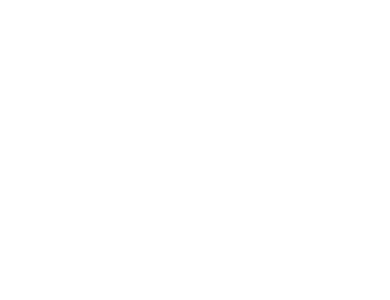
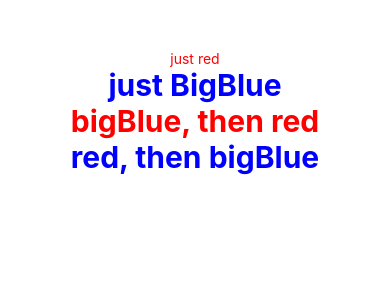
Before and after one commit to ytkt/ReactNativePlayground, a React Native app: screen / in a window 390 px wide. Shown: the top 300 px of the page. Built offline with nearby package versions, Linux system fonts and the light colour scheme.

Commit message:
Learn about style

```diff
--- a/App.js
+++ b/App.js
@@ -1,34 +1,25 @@
 import React, { Component } from 'react';
 import { StyleSheet, Text, View, Image } from 'react-native';
 
-class Blink extends Component {
-  constructor(props) {
-    super(props);
-    this.state = { isShowingText: true };
-
-    setInterval(() => (
-      this.setState(previousState => (
-        { isShowingText: !previousState.isShowingText }
-      ))
-    ), 1000);
+const styles = StyleSheet.create({
+  bigBlue: {
+    color: 'blue',
+    fontWeight: 'bold',
+    fontSize: 30,
+  },
+  red: {
+    color: 'red',
   }
-
-  render() {
-    if (!this.state.isShowingText) {
-      return null;
-    }
-
-    return (
-        <Text>{this.props.text}</Text>
-    );
-  }
-}
+});
 
 export default class App extends React.Component {
   render() {
     return (
         <View style={{alignItems: 'center', top: 50}}>
-        <Blink text='I love to blink' />
+        <Text style={styles.red}>just red</Text>
+        <Text style={styles.bigBlue}>just BigBlue</Text>
+        <Text style={[styles.bigBlue, styles.red]}>bigBlue, then red</Text>
+        <Text style={[styles.red, styles.bigBlue]}>red, then bigBlue</Text>
         </View>
     );
   }
```
